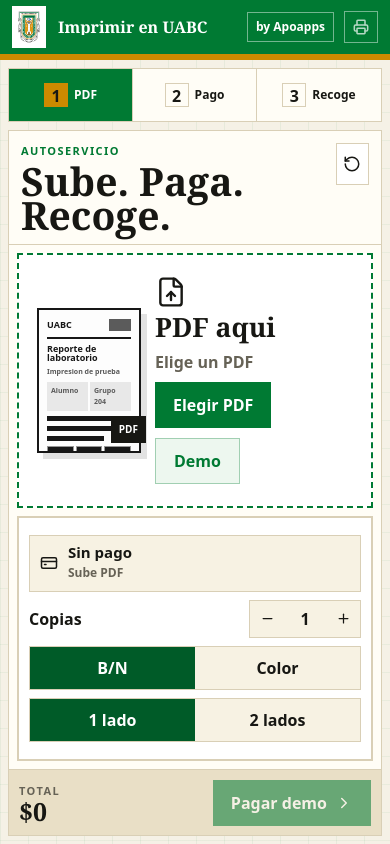
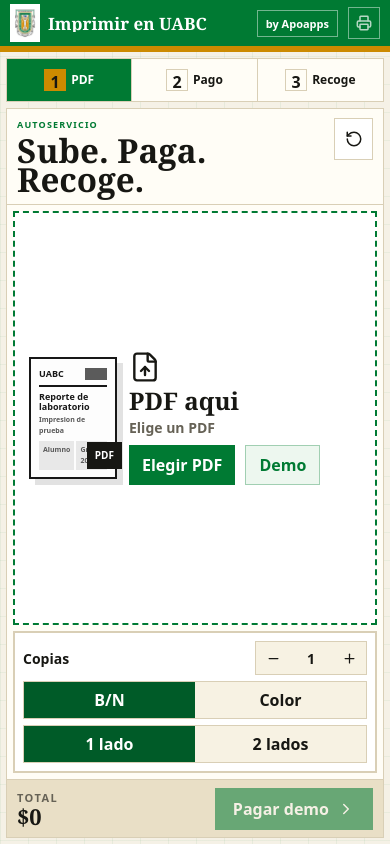
Before and after one commit to apoapps/uabc-printer, a React (Vite) app: page / in a window 390 px wide. Built offline with nearby package versions, Linux system fonts and the light colour scheme.

Commit message:
Fix mobile viewport overflow

```diff
--- a/src/App.tsx
+++ b/src/App.tsx
@@ -212,13 +212,15 @@
                 </div>
               ) : (
                 <>
-                  <div className="payment-box">
-                    <CreditCard size={18} />
-                    <div>
-                      <strong>{jobState === 'empty' ? 'Sin pago' : 'Paga ahora'}</strong>
-                      <span>{jobState === 'ready' ? pesos.format(total) : 'Sube PDF'}</span>
+                  {jobState === 'ready' && (
+                    <div className="payment-box">
+                      <CreditCard size={18} />
+                      <div>
+                        <strong>Paga ahora</strong>
+                        <span>{pesos.format(total)}</span>
+                      </div>
                     </div>
-                  </div>
+                  )}
                   <div className="option-row">
                     <span>Copias</span>
                     <div className="stepper">
--- a/src/index.css
+++ b/src/index.css
@@ -1019,22 +1019,32 @@
 
 @media (max-width: 680px) {
   .topbar {
-    height: 60px;
-    flex-basis: 60px;
+    height: 52px;
+    flex-basis: 52px;
+    gap: 8px;
+    padding: 6px 10px;
   }
 
   .brand-mark {
-    width: 34px;
-    height: 42px;
+    width: 30px;
+    height: 38px;
+  }
+
+  .brand {
+    gap: 8px;
+  }
+
+  .brand-title {
+    font-size: 17px;
   }
 
   .status-pill {
-    padding: 7px 8px;
+    padding: 7px;
   }
 
   .apoapps-link {
-    padding: 8px;
-    font-size: 12px;
+    padding: 7px 8px;
+    font-size: 11px;
   }
 
   .status-pill span {
@@ -1043,13 +1053,13 @@
 
   .workspace {
     grid-template-columns: 1fr;
-    grid-template-rows: 54px minmax(0, 1fr);
-    padding: 8px;
-    gap: 8px;
+    grid-template-rows: 44px minmax(0, 1fr);
+    padding: 6px;
+    gap: 6px;
   }
 
   .step-rail {
-    height: 54px;
+    height: 44px;
     min-height: 0;
     display: grid;
     grid-template-columns: repeat(3, 1fr);
@@ -1059,7 +1069,8 @@
   .step-item {
     flex-direction: row;
     justify-content: center;
-    gap: 6px;
+    gap: 5px;
+    padding: 6px;
     border-bottom: 0;
     border-right: 1px solid var(--line);
   }
@@ -1069,40 +1080,47 @@
   }
 
   .step-item span {
-    width: 24px;
-    height: 24px;
+    width: 22px;
+    height: 22px;
   }
 
   .panel-head {
-    padding: 12px;
+    padding: 9px 10px;
+  }
+
+  .kicker {
+    font-size: 9px;
   }
 
   h1 {
-    font-size: clamp(30px, 10vw, 44px);
+    font-size: clamp(28px, 8.5vw, 34px);
+    line-height: 0.9;
   }
 
   .flow-grid {
     grid-template-columns: 1fr;
-    gap: 8px;
-    padding: 8px;
+    grid-template-rows: minmax(0, 1fr) auto;
+    gap: 6px;
+    padding: 6px;
   }
 
   .flow-grid.single-card .upload-zone {
-    grid-template-columns: 112px minmax(0, 1fr);
+    grid-template-columns: 96px minmax(0, 1fr);
   }
 
   .upload-zone {
-    grid-template-columns: 112px minmax(0, 1fr);
-    gap: 10px;
-    padding: 14px;
+    grid-template-columns: 96px minmax(0, 1fr);
+    gap: 8px;
+    padding: 10px;
+    align-content: center;
   }
 
   .stage-copy {
-    gap: 8px;
+    gap: 7px;
   }
 
   .pdf-preview {
-    width: 104px;
+    width: 88px;
   }
 
   .pdf-paper {
@@ -1136,7 +1154,7 @@
   }
 
   .pdf-doc-chart {
-    height: 28px;
+    height: 23px;
     gap: 4px;
   }
 
@@ -1148,12 +1166,17 @@
   }
 
   h2 {
-    font-size: clamp(21px, 6.8vw, 32px);
+    font-size: clamp(20px, 6.2vw, 28px);
+  }
+
+  .upload-zone p {
+    margin-top: 5px;
+    font-size: 14px;
   }
 
   .options {
-    gap: 8px;
-    padding: 10px;
+    gap: 6px;
+    padding: 8px;
   }
 
   .payment-box {
@@ -1161,16 +1184,35 @@
   }
 
   .bottom-strip {
-    flex-basis: 66px;
-    padding: 8px 10px;
+    flex-basis: 58px;
+    padding: 7px 10px;
   }
 
   .bottom-strip strong {
-    font-size: 25px;
+    font-size: 22px;
   }
 
   .pay-button {
-    min-width: 126px;
+    min-width: 118px;
+    min-height: 42px;
+  }
+
+  .primary-action,
+  .secondary-action {
+    min-height: 40px;
+    padding: 0 13px;
+  }
+
+  .segmented {
+    height: 38px;
+  }
+
+  .stepper {
+    height: 34px;
+  }
+
+  .option-row {
+    font-size: 14px;
   }
 }
 
```
